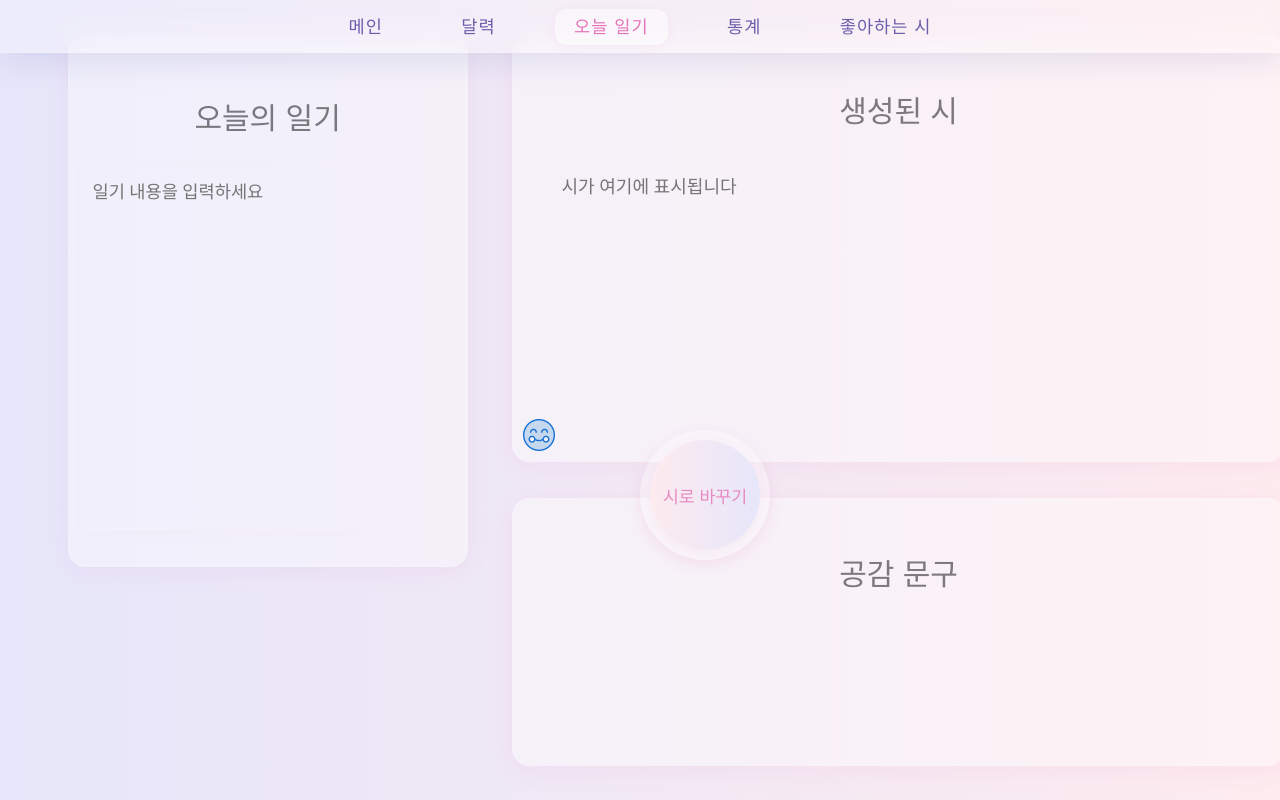
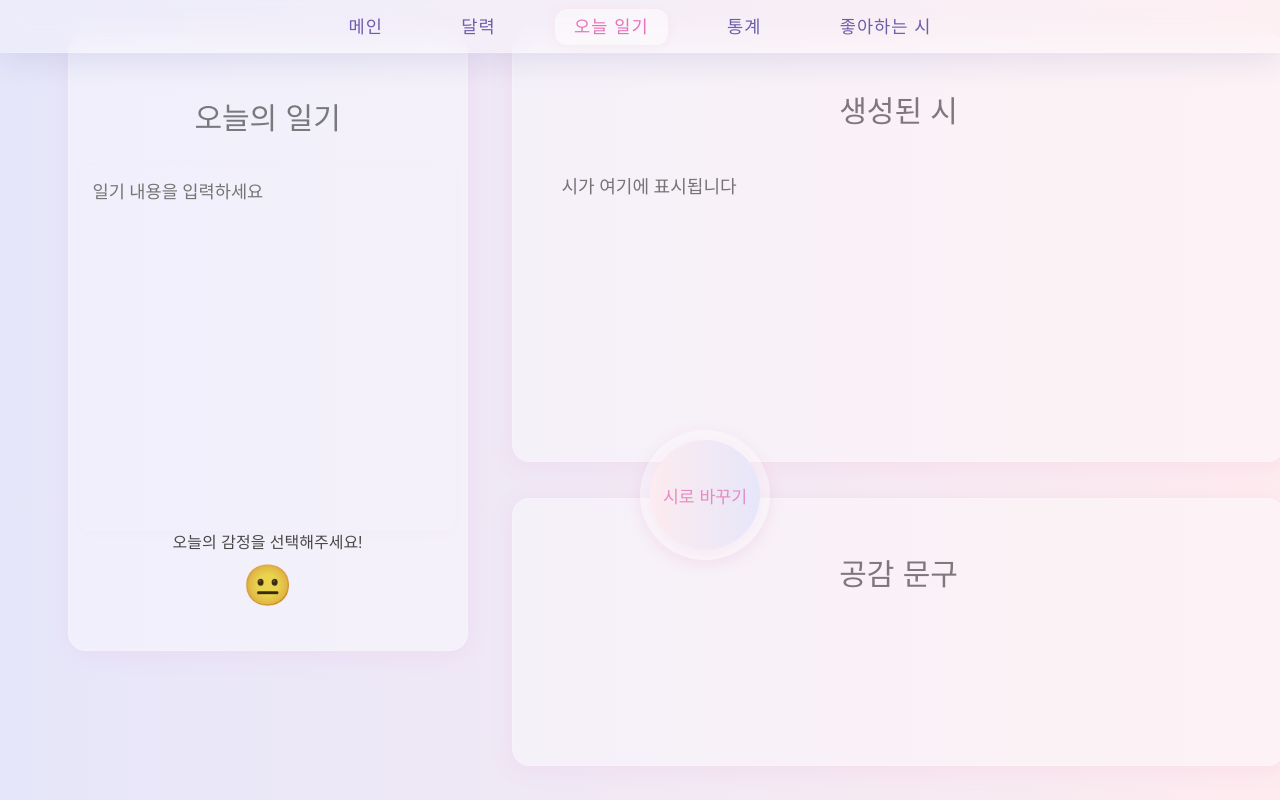
Before and after one commit to HUFS-HANOL/frontend, a React (Vite) app: page /today in a window 1280 px wide. Built offline with nearby package versions, Linux system fonts and the light colour scheme; a web font is replaced by a local one.

Commit message:
코드 통합

```diff
--- a/src/components/today/today.css
+++ b/src/components/today/today.css
@@ -38,19 +38,28 @@ body {
 }
 
 @keyframes fadeInLeft {
-  0% { opacity: 0; transform: translateX(-60px);}
-  100% { opacity: 1; transform: translateX(0);}
+  0% {
+    opacity: 0;
+    transform: translateX(-60px);
+  }
+  100% {
+    opacity: 1;
+    transform: translateX(0);
+  }
 }
 
-.poem-section, .phrase-section {
-  background: rgba(255,255,255,0.38);
+.poem-section,
+.phrase-section {
+  background: rgba(255, 255, 255, 0.38);
   box-shadow: 0 4px 24px 0 rgba(229, 115, 183, 0.09);
   border-radius: 18px;
   padding: 1.8rem 2.2rem;
   width: 100%;
-  border: 1px solid rgba(255,255,255,0.18);
+  border: 1px solid rgba(255, 255, 255, 0.18);
   position: relative;
-  transition: box-shadow 0.2s, transform 0.2s;
+  transition:
+    box-shadow 0.2s,
+    transform 0.2s;
 }
 
 .poem-section {
@@ -61,12 +70,14 @@ body {
   min-height: 120px;
 }
 
-.poem-section:hover, .phrase-section:hover {
+.poem-section:hover,
+.phrase-section:hover {
   box-shadow: 0 8px 36px 0 rgba(229, 115, 183, 0.17);
   transform: translateY(-2px) scale(1.01);
 }
 
-.poem-output, .phrase-output {
+.poem-output,
+.phrase-output {
   width: 100%;
   min-height: 80px;
   border: none;
@@ -90,23 +101,29 @@ body {
 }
 
 .diary-container {
-  background: rgba(255,255,255,0.38);
+  background: rgba(255, 255, 255, 0.38);
   padding: 2.2rem 1.5rem;
   border-radius: 18px;
   box-shadow: 0 4px 24px 0 rgba(229, 115, 183, 0.09);
   width: 350px;
   min-height: 400px;
   margin-right: 0;
-  border: 1px solid rgba(255,255,255,0.18);
-  animation: fadeInRight 1.2s cubic-bezier(.23,1.07,.32,1) both;
+  border: 1px solid rgba(255, 255, 255, 0.18);
+  animation: fadeInRight 1.2s cubic-bezier(0.23, 1.07, 0.32, 1) both;
   display: flex;
   flex-direction: column;
   align-items: center;
 }
 
 @keyframes fadeInRight {
-  0% { opacity: 0; transform: translateX(60px);}
-  100% { opacity: 1; transform: translateX(0);}
+  0% {
+    opacity: 0;
+    transform: translateX(60px);
+  }
+  100% {
+    opacity: 1;
+    transform: translateX(0);
+  }
 }
 
 .diary-input {
@@ -126,7 +143,7 @@ body {
 }
 
 .diary-input:focus {
-  background: rgba(230,230,250,0.13);
+  background: rgba(230, 230, 250, 0.13);
 }
 
 .convert-section {
@@ -140,16 +157,22 @@ body {
   top: 50%;
   transform: translate(-50%, -50%);
   z-index: 1;
-  background: rgba(255,255,255,0.32);
+  background: rgba(255, 255, 255, 0.32);
   border-radius: 50%;
   box-shadow: 0 4px 16px 0 rgba(229, 115, 183, 0.12);
   padding: 5px;
-  animation: popIn 0.7s cubic-bezier(.23,1.07,.32,1) both;
+  animation: popIn 0.7s cubic-bezier(0.23, 1.07, 0.32, 1) both;
 }
 
 @keyframes popIn {
-  0% { opacity: 0; transform: translate(-50%, -50%) scale(0.7);}
-  100% { opacity: 1; transform: translate(-50%, -50%) scale(1);}
+  0% {
+    opacity: 0;
+    transform: translate(-50%, -50%) scale(0.7);
+  }
+  100% {
+    opacity: 1;
+    transform: translate(-50%, -50%) scale(1);
+  }
 }
 
 .convert-btn {
@@ -162,8 +185,10 @@ body {
   cursor: pointer;
   background: linear-gradient(90deg, #fdebef 0%, #e6e6fa 100%);
   color: #6d5eac;
-  box-shadow: 0 4px 16px 0 rgba(229, 115, 183, 0.10);
-  transition: transform 0.3s, background 0.3s;
+  box-shadow: 0 4px 16px 0 rgba(229, 115, 183, 0.1);
+  transition:
+    transform 0.3s,
+    background 0.3s;
   position: relative;
   display: flex;
   justify-content: center;
@@ -174,7 +199,7 @@ body {
 }
 
 .convert-btn::before {
-  content: "시로 바꾸기";
+  content: '시로 바꾸기';
   position: absolute;
   width: 100%;
   height: 100%;
@@ -201,20 +226,28 @@ body {
   transform: rotate(-360deg);
 }
 
+.emotion-select-box {
+  font-size: 16px;
+  display: flex;
+  align-items: center;
+  justify-content: center;
+  color: rgba(72, 72, 72);
+}
+
 .emotion-icons {
   display: flex;
-  position: absolute;
-  bottom: 10px;
-  left: 10px;
   gap: 10px;
-  margin-top: 10px;
+  /* margin-top: 10px; */
+  color: rgba(0, 0, 0, 1);
+  align-items: center;
 }
 
 .emotion {
-  width: 32px;
-  height: 32px;
+  font-size: 40px;
   cursor: pointer;
-  transition: transform 0.2s, filter 0.2s;
+  transition:
+    transform 0.2s,
+    filter 0.2s;
   filter: grayscale(0.2) brightness(0.95);
 }
 
@@ -223,13 +256,45 @@ body {
   filter: grayscale(0) brightness(1.1);
 }
 
+.emotion-box {
+  display: flex;
+
+  position: absolute;
+  top: 92%;
+  left: 23%;
+  /* left: 46px; */
+  padding: 8px;
+
+  transform: translateY(-50%);
+  opacity: 0;
+  transition:
+    transform 0.3s ease,
+    opacity 0.3s ease;
+  pointer-events: none;
+  cursor: pointer;
+
+  font-size: 24px;
+}
+
+.emotion-box.slide-in {
+  transform: translateY(0);
+  opacity: 1;
+  pointer-events: auto;
+}
+
+.emotion-box.slide-out {
+  transform: translateY(-50%);
+  opacity: 0;
+  pointer-events: none;
+}
+
 .loading-overlay {
   position: fixed;
   top: 0;
   left: 0;
   width: 100vw;
   height: 100vh;
-  background: rgba(255,255,255,0.92);
+  background: rgba(255, 255, 255, 0.92);
   display: flex;
   justify-content: center;
   align-items: center;
@@ -238,8 +303,12 @@ body {
 }
 
 @keyframes fadeIn {
-  0% { opacity: 0;}
-  100% { opacity: 1;}
+  0% {
+    opacity: 0;
+  }
+  100% {
+    opacity: 1;
+  }
 }
 
 /* 반응형 */
@@ -250,7 +319,8 @@ body {
     gap: 2.2rem;
     margin-top: 90px;
   }
-  .poem-container, .diary-container {
+  .poem-container,
+  .diary-container {
     width: 90vw;
     max-width: 700px;
     min-width: 0;
@@ -258,7 +328,9 @@ body {
 }
 
 @media (max-width: 700px) {
-  .poem-section, .phrase-section, .diary-container {
+  .poem-section,
+  .phrase-section,
+  .diary-container {
     padding: 1.1rem 0.7rem;
     border-radius: 12px;
   }
--- a/src/components/today/today.jsx
+++ b/src/components/today/today.jsx
@@ -1,9 +1,9 @@
 import React, { useState } from 'react';
 import './today.css';
 import { saveDiaryDB, generatePoem, savePoem } from '../../services/api';
-import blushImg from '../../assets/images/blush.png';
 import Navbar from '../common/navbar/navbar';
 import Loading from '../common/loading/loading';
+import { getEmotionData, mappingEmotion } from '@/utils/hooks/getEmotionData';
 
 function Today() {
   const [diaryText, setDiaryText] = useState('');
@@ -11,6 +11,8 @@ function Today() {
   const [phraseText, setPhraseText] = useState('');
   const [isLoading, setIsLoading] = useState(false);
   const [error, setError] = useState('');
+  const [openEmotionBox, setOpenEmotionBox] = useState(false);
+  const [todayEmotion, setTodayEmotion] = useState(undefined);
 
   console.log('Today 컴포넌트 렌더링됨');
   console.log('현재 상태:', { diaryText, poemText, phraseText, isLoading, error });
@@ -77,6 +79,19 @@ function Today() {
               }}
             />
             {error && <p className="error-message">{error}</p>}
+
+            <div className='emotion-select-box'>오늘의 감정을 선택해주세요!</div>
+
+            <div className='emotion-icons' onClick={() => setOpenEmotionBox((prev) => !prev)}>
+              <div className='emotion'>{getEmotionData(todayEmotion)}</div>
+              <div className={`emotion-box ${openEmotionBox ? 'slide-in' : 'slide-out'}`}>
+                {Object.keys(mappingEmotion).map((emotion) => (
+                  <div onClick={() => setTodayEmotion(emotion)} className='emotion-item'>
+                    {getEmotionData(emotion)}
+                  </div>
+                ))}
+              </div>
+            </div>
           </div>
 
           <div className='poem-container'>
@@ -88,18 +103,11 @@ function Today() {
                 value={poemText}
                 readOnly
               />
-              <div className='emotion-icons'>
-                <img className='emotion' src={blushImg} alt='기쁨' />
-              </div>
             </div>
 
             <div className='phrase-section'>
               <h2>공감 문구</h2>
-              <textarea
-                className='phrase-output'
-                value={phraseText}
-                readOnly
-              />
+              <textarea className='phrase-output' value={phraseText} readOnly />
             </div>
           </div>
 
```
